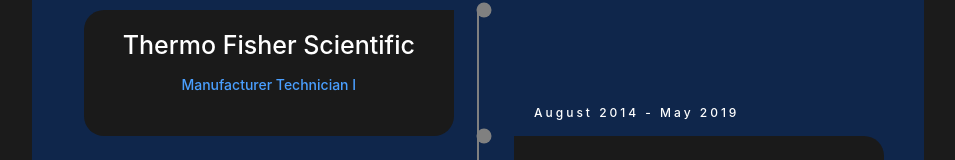
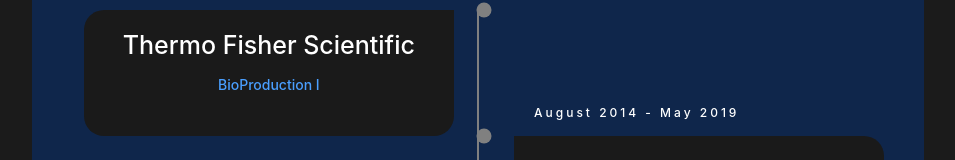
Before and after one commit to ErikMoxley/erik-moxley, a React (Create React App) app: page /resume in a window 1280 px wide. Shown: the part 360-520 px from the top of the page, without its empty margins (162-1117 px from the left). Built offline with nearby package versions, Linux system fonts and the light colour scheme.

Commit message:
updated resume page

```diff
--- a/src/components/pages/Resume.js
+++ b/src/components/pages/Resume.js
@@ -11,7 +11,7 @@
         <div class="timeline-content">
           <h4 class="date">October 2021</h4>
           <h1>Thermo Fisher Scientific</h1>
-          <p>Manufacturer Technician I</p>
+          <p>BioProduction I</p>
         </div>
       </li>
       <li>
```
